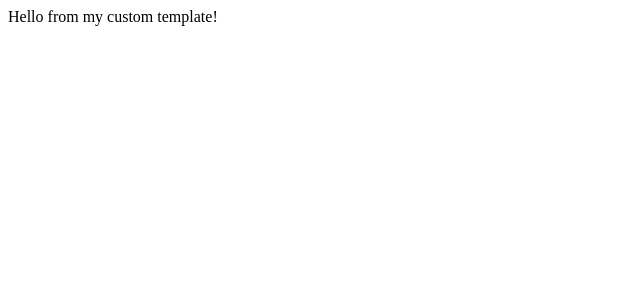
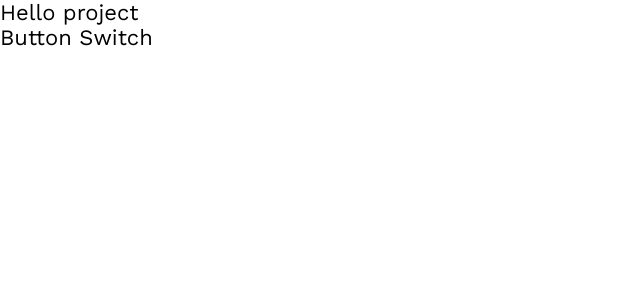
Before and after one commit to DmytroBeridze/NFT_Marketplace, a React (Vite) app in the folder client/: page / in a window 1280 px wide. Shown: the top 300 px of the page, without its empty margins (0-640 px from the left). Built offline with nearby package versions, Linux system fonts and the light colour scheme.

Commit message:
Typography.scss, variables.scss compiled

```diff
--- a/client/src/app/App.tsx
+++ b/client/src/app/App.tsx
@@ -1,5 +1,17 @@
+import { useState } from 'react';
+import { ThemeSwitcher } from '../features/ThemeSwitcher';
+import { ThemeContext } from '../context/ThemeContext';
+
 function App() {
-  return <>Hello from my custom template!</>;
+  const [theme, setTheme] = useState<boolean>(true);
+  return (
+    <div className="App">
+      <ThemeContext.Provider value={{ theme, setTheme }}>
+        <div style={{ fontSize: '2.2rem' }}>Hello project </div>
+        <ThemeSwitcher />
+      </ThemeContext.Provider>
+    </div>
+  );
 }
 
 export default App;
--- a/client/src/app/styles/_reset.scss
+++ b/client/src/app/styles/_reset.scss
@@ -0,0 +1,50 @@
+*,
+*::before,
+*::after {
+  box-sizing: border-box;
+}
+
+* {
+  margin: 0;
+  padding: 0;
+}
+
+html,
+body {
+  height: 100%;
+  font-family: 'Work Sans', sans-serif;
+  -webkit-font-smoothing: antialiased;
+  -moz-osx-font-smoothing: grayscale;
+  text-rendering: optimizeLegibility;
+  font-size: 62.5%;
+  background-color: #fff;
+  color: #000;
+}
+
+img,
+picture,
+video,
+canvas,
+svg {
+  display: block;
+  max-width: 100%;
+}
+
+input,
+button,
+textarea,
+select {
+  font: inherit;
+  outline: none;
+  border: none;
+  background: none;
+}
+
+button {
+  cursor: pointer;
+}
+
+ul,
+ol {
+  list-style: none;
+}
--- a/client/src/app/styles/_typography.scss
+++ b/client/src/app/styles/_typography.scss
@@ -0,0 +1,33 @@
+@import url('https://fonts.googleapis.com/css2?family=Space+Mono:wght@400;700&family=Work+Sans:wght@400;600&display=swap');
+
+@mixin font-space-mono-regular {
+  font-family: 'Space Mono', monospace;
+  font-weight: 400;
+  font-style: normal;
+}
+
+@mixin font-space-mono-bold {
+  font-family: 'Space Mono', monospace;
+  font-weight: 700;
+  font-style: normal;
+}
+
+@mixin font-work-sans-regular {
+  font-family: 'Work Sans', sans-serif;
+  font-optical-sizing: auto;
+  font-weight: 400;
+  font-style: normal;
+}
+
+@mixin font-work-sans-semibold {
+  font-family: 'Work Sans', sans-serif;
+  font-optical-sizing: auto;
+  font-weight: 600;
+  font-style: normal;
+}
+// Пример использования
+
+// .title {
+//   @include font-work-sans-semibold;
+//   font-size: 2rem;
+// }
--- a/client/src/app/styles/_variables.scss
+++ b/client/src/app/styles/_variables.scss
@@ -0,0 +1,18 @@
+// backgrounds
+$primary-dark-background-color: #2b2b2b;
+$secondary-dark-background-color: #3b3b3b;
+$primary-light-background-color: #ffffff;
+$secondary-light-background-color: #c8c5c5;
+
+// texts
+$light-primary-text-color: #ffffff;
+$light-secondary-text-color: #bab8b8;
+$dark-primary-text-color: #2b2b2b;
+$dark-secondary-text-color: #858584;
+
+// accents
+$primary-accent-color: #a259ff;
+
+// shadows
+$primary-shadow: 0px 0px 20px -3px rgba(2, 3, 16, 1);
+$secondary-shadow: 0px 0px 22px -6px rgba(18, 19, 19, 0.83);
--- /dev/null
+++ b/client/src/context/ThemeContext.tsx
@@ -0,0 +1,8 @@
+import { createContext } from 'react';
+
+interface IThemeContext {
+  theme: boolean;
+  setTheme: React.Dispatch<React.SetStateAction<boolean>>;
+}
+
+export const ThemeContext = createContext<IThemeContext | undefined>(undefined);
--- /dev/null
+++ b/client/src/features/ThemeSwitcher/ThemeSwitcher.tsx
@@ -0,0 +1,24 @@
+import { useContext } from 'react';
+import { ThemeContext } from '../../context/ThemeContext';
+
+export const ThemeSwitcher = () => {
+  const themeContext = useContext(ThemeContext);
+  if (!themeContext) {
+    throw new Error('ThemeSwitcher must be used within a ThemeProvider');
+  }
+  const { theme, setTheme } = themeContext;
+  console.log(theme);
+
+  return (
+    <div>
+      <button
+        style={{ fontSize: '2.2rem' }}
+        onClick={() => setTheme((prevState) => !prevState)}
+      >
+        Button Switch
+      </button>
+    </div>
+  );
+};
+
+export default ThemeSwitcher;
--- /dev/null
+++ b/client/src/features/ThemeSwitcher/index.ts
@@ -0,0 +1 @@
+export * from './ThemeSwitcher';
```
